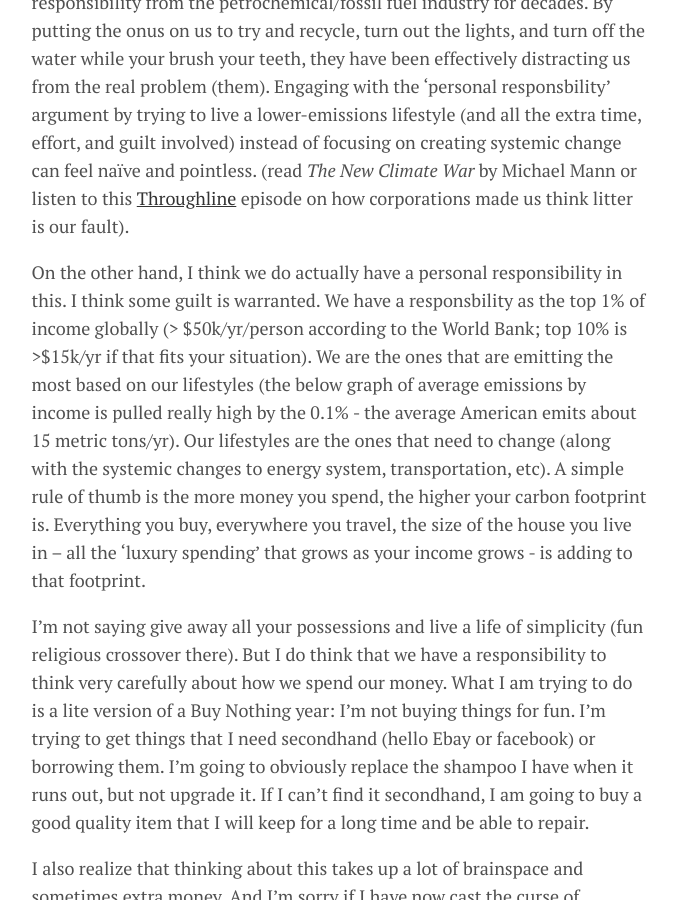
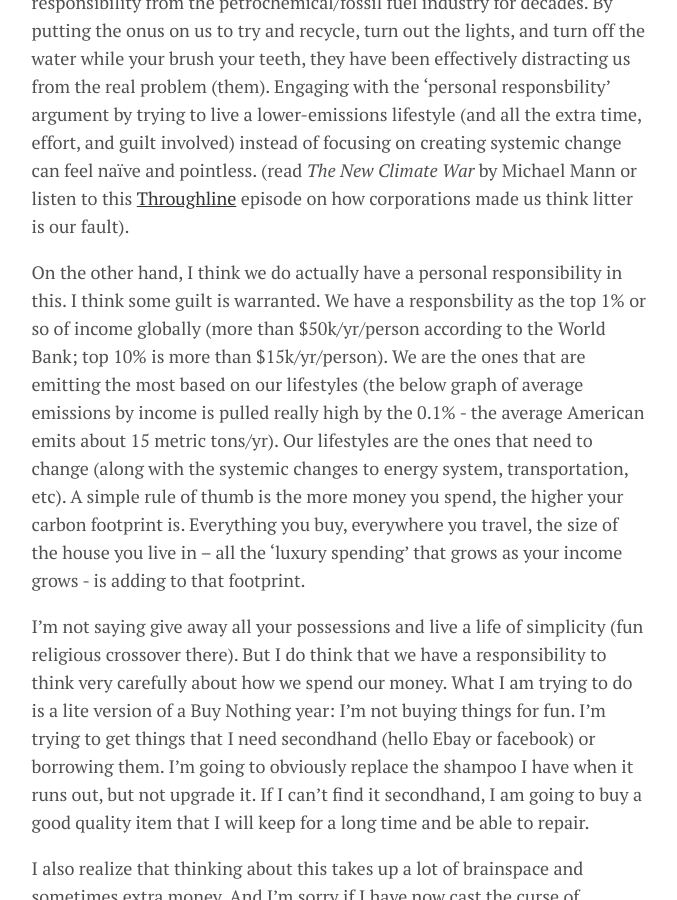
Before and after one commit to ml-henderson/ml-henderson.github.io, a Jekyll site: the page built from _posts/2023-01-18-term2_week1.md, in a window 1280 px wide and 900 px high, scrolled down 474 px. Shown: the whole window, without its empty margins (301-978 px from the left). Built offline with Jekyll 4.4.1, drawn with Linux system fonts in a browser that asks for light colours.

Commit message:
formatting

```diff
--- a/_posts/2023-01-18-term2_week1.md
+++ b/_posts/2023-01-18-term2_week1.md
@@ -11,7 +11,7 @@
 
 The issue of a personal climate resolution can feel thorny. On the one hand, the majority of emissions are caused by corporations and governments. Your personal footprint is tiny in comparison. Carbon footprint calculators and shifting the blame to personal responsibility have been a tool to deflect responsibility from the petrochemical/fossil fuel industry for decades. By putting the onus on us to try and recycle, turn out the lights, and turn off the water while your brush your teeth, they have been effectively distracting us from the real problem (them). Engaging with the ‘personal responsbility’ argument by trying to live a lower-emissions lifestyle (and all the extra time, effort, and guilt involved) instead of focusing on creating systemic change can feel naïve and pointless. (read _The New Climate War_ by Michael Mann or listen to this [Throughline](https://open.spotify.com/episode/2DPUWG4bcGFCpJWfUmI6xu?si=d1061f639b87494e&nd=1) episode on how corporations made us think litter is our fault).
 
-On the other hand, I think we do actually have a personal responsibility in this. I think some guilt is warranted. We have a responsbility as the top 1% of income globally (> $50k/yr/person according to the World Bank; top 10% is >$15k/yr if that fits your situation). We are the ones that are emitting the most based on our lifestyles (the below graph of average emissions by income is pulled really high by the 0.1% - the average American emits about 15 metric tons/yr). Our lifestyles are the ones that need to change (along with the systemic changes to energy system, transportation, etc). A simple rule of thumb is the more money you spend, the higher your carbon footprint is. Everything you buy, everywhere you travel, the size of the house you live in --  all the ‘luxury spending’ that grows as your income grows -  is adding to that footprint.
+On the other hand, I think we do actually have a personal responsibility in this. I think some guilt is warranted. We have a responsbility as the top 1% or so of income globally (more than $50k/yr/person according to the World Bank; top 10% is more than $15k/yr/person). We are the ones that are emitting the most based on our lifestyles (the below graph of average emissions by income is pulled really high by the 0.1% - the average American emits about 15 metric tons/yr). Our lifestyles are the ones that need to change (along with the systemic changes to energy system, transportation, etc). A simple rule of thumb is the more money you spend, the higher your carbon footprint is. Everything you buy, everywhere you travel, the size of the house you live in --  all the ‘luxury spending’ that grows as your income grows -  is adding to that footprint.
 
 I’m not saying give away all your possessions and live a life of simplicity (fun religious crossover there). But I do think that we have a responsibility to think very carefully about how we spend our money. What I am trying to do is a lite version of a Buy Nothing year: I’m not buying things for fun. I’m trying to get things that I need secondhand (hello Ebay or facebook) or borrowing them. I’m going to obviously replace the shampoo I have when it runs out, but not upgrade it. If I can’t find it secondhand, I am going to buy a good quality item that I will keep for a long time and be able to repair.
 
```
Also changed, not shown: _posts/2022-12-30-climate_science.md (+1 -1 lines), 1 other file.
